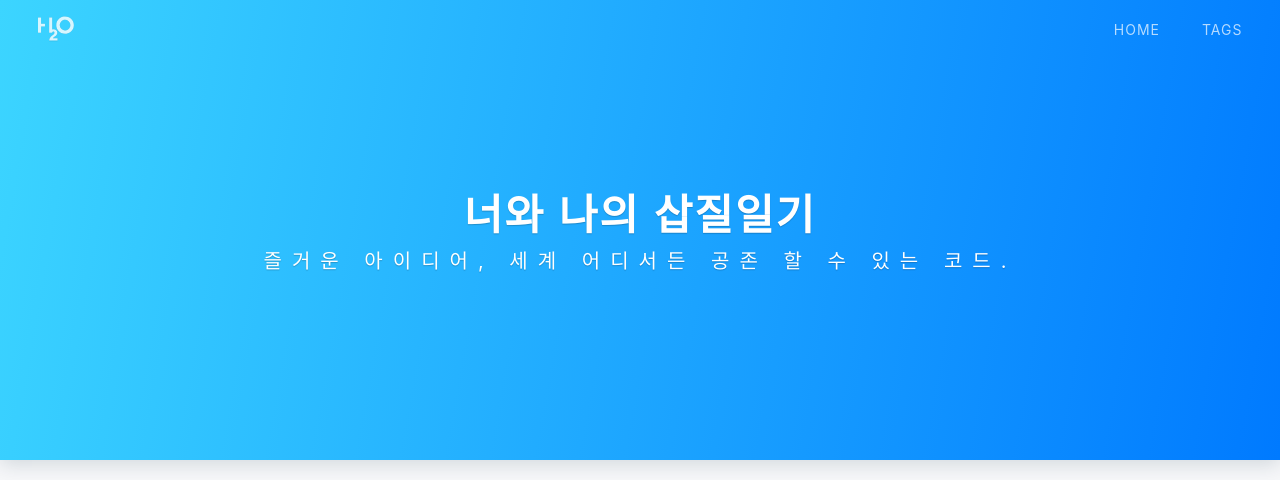
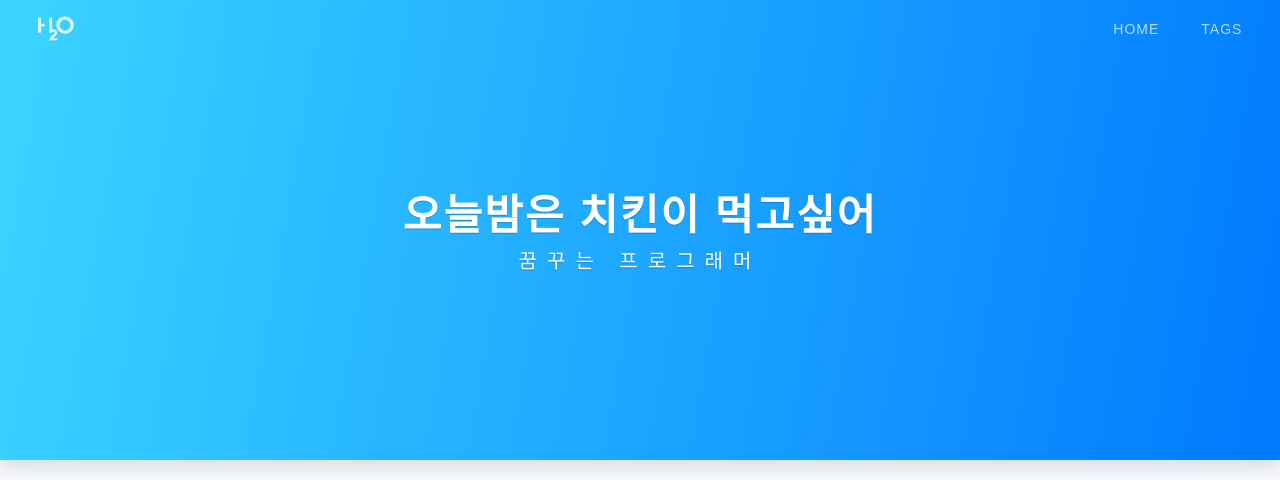
Before and after one commit to sistinafibel/sistinafibel.github.io, a Jekyll site: the page built from index.html, in a window 1280 px wide and 1400 px high. Shown: the top 480 px of the window. Built offline with Jekyll 4.4.1, drawn with Linux system fonts in a browser that asks for light colours; nearby versions of some CDN libraries; some web fonts are replaced; the list of posts is cut into pages by our own code; a style sheet for code colours, icons or effects is not loaded; grey boxes are pictures that could not be loaded.

Commit message:
추가 수정사항 정리 하여 업로드

```diff
--- a/_includes/head.html
+++ b/_includes/head.html
@@ -21,12 +21,20 @@
 
     <style>
         @import url(//fonts.googleapis.com/earlyaccess/jejugothic.css);
-        .normal {
+        .mainh2 {
+            font-family: 'Jeju Gothic', sans-serif;
             font-style: normal;
+            font-weight: 500;
         }
 
-        .w250 {
-            font-weight: 250;
+        .mainh3 {
+            font-family: 'Jeju Gothic', sans-serif;
+            letter-spacing: 0px;
+            font-weight: 100;
         }
+        body{
+            font-family: 'Jeju Gothic', sans-serif;
+        }
+
     </style>
 </head>
--- a/index.html
+++ b/index.html
@@ -1,7 +1,7 @@
 ---
 layout: default
-home-title: 너와 나의 삽질일기
-description: 즐거운 아이디어, 세계 어디서든 공존 할 수 있는 코드.
+home-title: 오늘밤은 치킨이 먹고싶어
+description: 꿈꾸는 프로그래머
 ---
 
 {% include header.html %}
@@ -11,8 +11,8 @@ description: 즐거운 아이디어, 세계 어디서든 공존 할 수 있는
     data-theme="{{ site.theme-color }}"
     style="{% if page.header-img %}background: url({{ page.header-img | relative_url }}) no-repeat center center; background-size: cover;{% endif %}"
 >
-    <h2>{{ page.home-title }}</h2>
-    <h3 class="normal">{{ page.description }}</h3>
+    <h2 class="mainh2">{{ page.home-title }}</h2>
+    <h3 class="mainh3">{{ page.description }}</h3>
 </div>
 
 <main class="g-container home-content">
```
